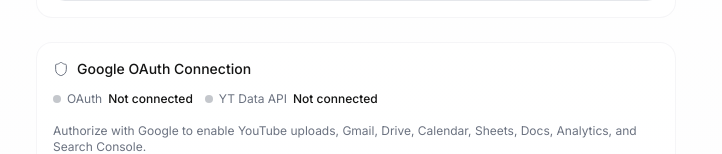
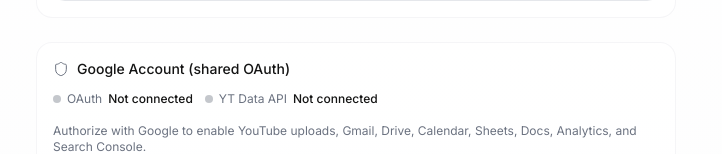
Before and after one commit to thecolinosborne/Ozlon-AI-Search, a React (Vite) app: page /integrations/youtube in a window 1280 px wide. Shown: the part 459-613 px from the top of the page, without its empty margins (284-1006 px from the left). Built offline with nearby package versions, Linux system fonts and the light colour scheme; the HTML template or start-up script is replaced by a standard one; what @capacitor-community/sqlite, @capacitor/core, @lovable.dev/cloud-auth-js would draw is missing.

Commit message:
Changes
Co-authored-by: thecolinosborne <124605697+thecolinosborne@users.noreply.github.com>

```diff
--- a/src/pages/integrations/YouTubeDetail.tsx
+++ b/src/pages/integrations/YouTubeDetail.tsx
@@ -556,7 +556,7 @@ export default function YouTubeDetail() {
       <div className="p-4 rounded-2xl border border-border/40 bg-card/60 space-y-3">
         <div className="flex items-center gap-2">
           <Shield className="w-4 h-4 text-muted-foreground" strokeWidth={1.5} />
-          <h3 className="text-sm font-medium text-foreground">Google OAuth Connection</h3>
+          <h3 className="text-sm font-medium text-foreground">Google Account (shared OAuth)</h3>
           {oauthConnected && (
             <span className="ml-auto text-xs px-2 py-0.5 rounded-full bg-primary/10 text-primary font-medium">Active</span>
           )}
```
